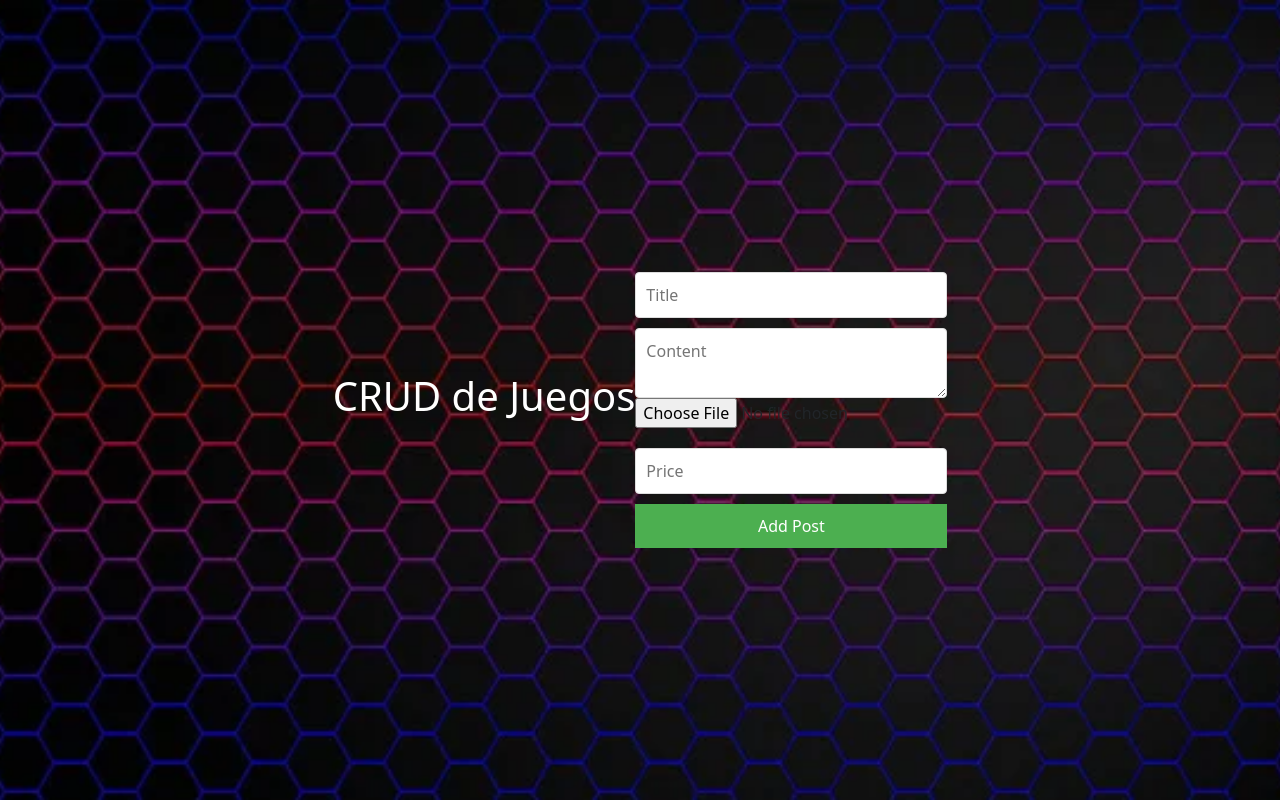
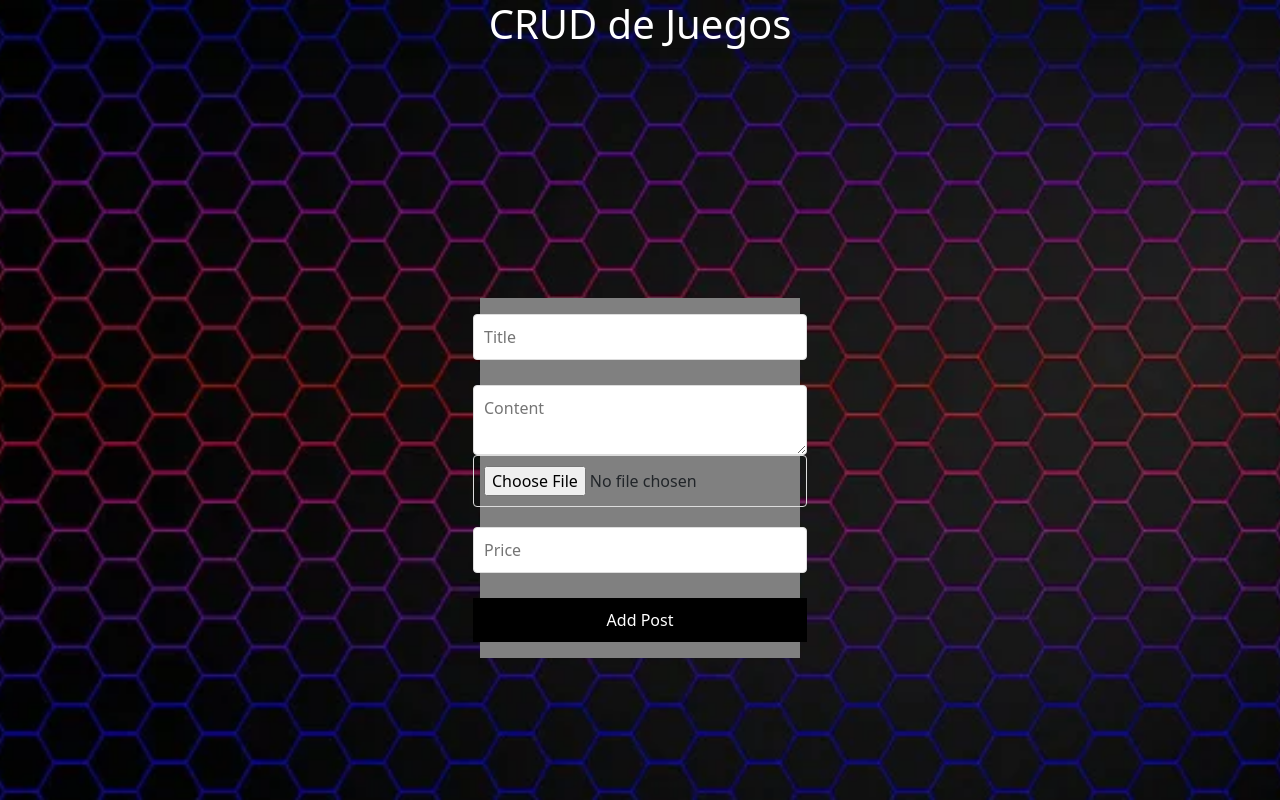
Before and after one commit to NaTheFunny/GamePeek-Django, a Django app: page /crud/ in a window 1280 px wide. Run offline with Django 4.2, Linux system fonts and the light colour scheme; parts of the project's set-up code (start-up, migrations or seed data) failed here and were passed over.

Commit message:
Agregados

```diff
--- a/post/static/post/css/crud.css
+++ b/post/static/post/css/crud.css
@@ -1,5 +1,3 @@
-
-
 
 body {
     background-image: url("../img/background.jpg");
@@ -10,24 +8,26 @@ body {
     margin: 0;
     padding: 0;
     font-family: Arial, Helvetica, sans-serif;
-    display: flex;
-    justify-content: center;
-    align-items: center;
     height: 100vh;
     margin: 0;
 }
 
 .crud-title {
-    text-align:start;
+    text-align:center;
     color: white;
     box-shadow: 0 4px 8px rgba(0,0,0,0.1);
 }
 
 .crud-container {
     display: flex;
-    flex-direction: column;
+    background-color: gray;
+    justify-content: center;
     align-items: center;
-    margin-top: 20px;
+    margin-top: 250px;
+    width: 25%;
+    height: 45%;
+    margin-left: auto;
+    margin-right: auto;
 }
 
 form {
@@ -37,9 +37,10 @@ form {
 
 input[type="text"],
 input[type="number"],
+input[type="file"],
 textarea,
 button {
-    margin-bottom: 10px;
+    margin-bottom: 25px;
     padding: 10px;
     border: 1px solid #ddd;
     border-radius: 4px;
@@ -47,14 +48,15 @@ button {
 }
 
 button {
-    background-color: #4CAF50;
-    color: white;
+    background-color: #000000;
+    color: rgb(255, 255, 255);
     border: none;
     cursor: pointer;
 }
 
+
 button:hover {
-    background-color: #45a049;
+    background-color: #a04545;
 }
 
 input[type="file"] {
--- a/post/static/post/css/style.css
+++ b/post/static/post/css/style.css
@@ -48,3 +48,8 @@ body h1{
     font-size: 1em;
     color: #555;
 }
+
+body a{
+    display: flex;
+    margin-left: 5%;
+}
--- a/post/templates/index.html
+++ b/post/templates/index.html
@@ -20,7 +20,7 @@
             </div>
         {% endfor %}
     </div>
-    <a href="{% url 'crud_view' %}">Ir a CRUD de Juegos</a>
+        <a href="{% url 'crud_view' %}" class="btn btn-primary btn-lg active" role="button" aria-pressed="true">Ir a CRUD de Juegos</a>
     <script src="{% static 'js/main.js' %}"></script>
     <script src="https://cdn.jsdelivr.net/npm/bootstrap@5.3.3/dist/js/bootstrap.bundle.min.js" integrity="sha384-YvpcrYf0tY3lHB60NNkmXc5s9fDVZLESaAA55NDzOxhy9GkcIdslK1eN7N6jIeHz" crossorigin="anonymous"></script>
 </body>
```
Also changed, not shown: archivos/fotos/spiderman.jfif (added), db.sqlite3.
